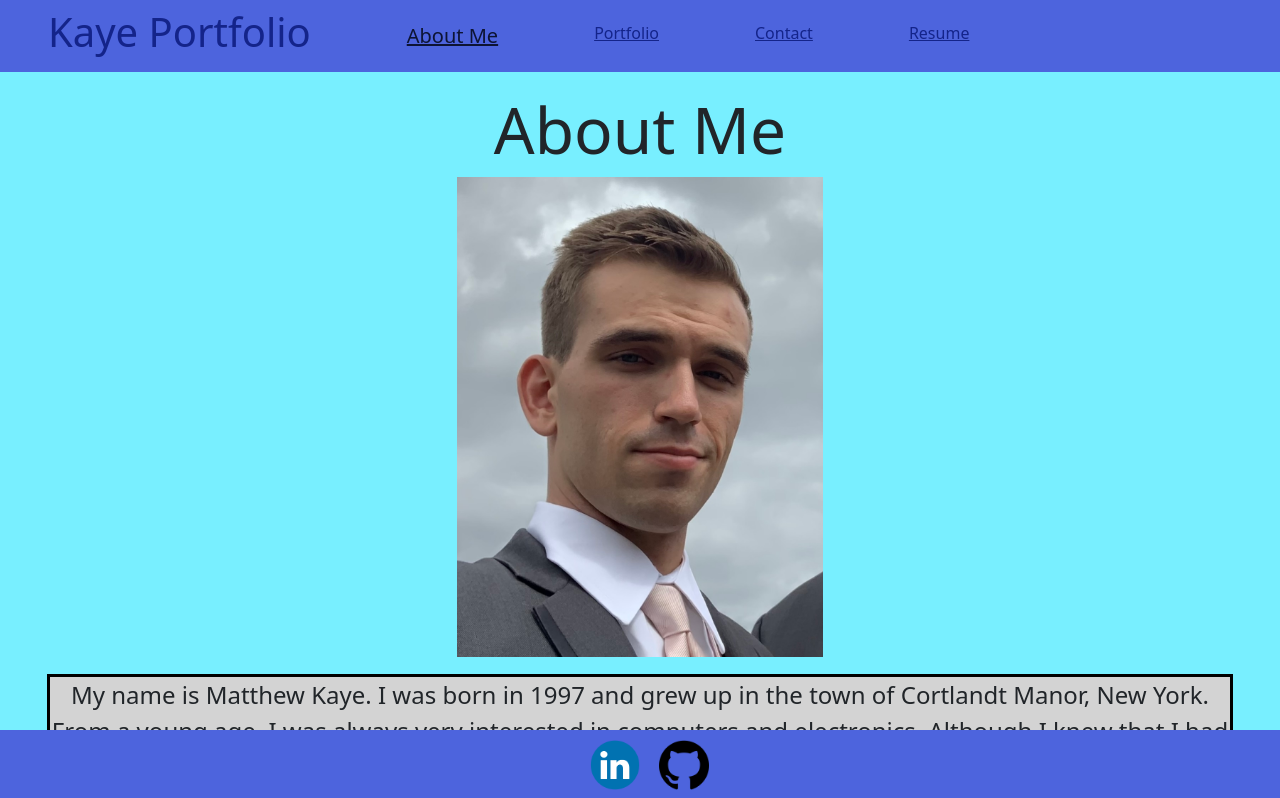
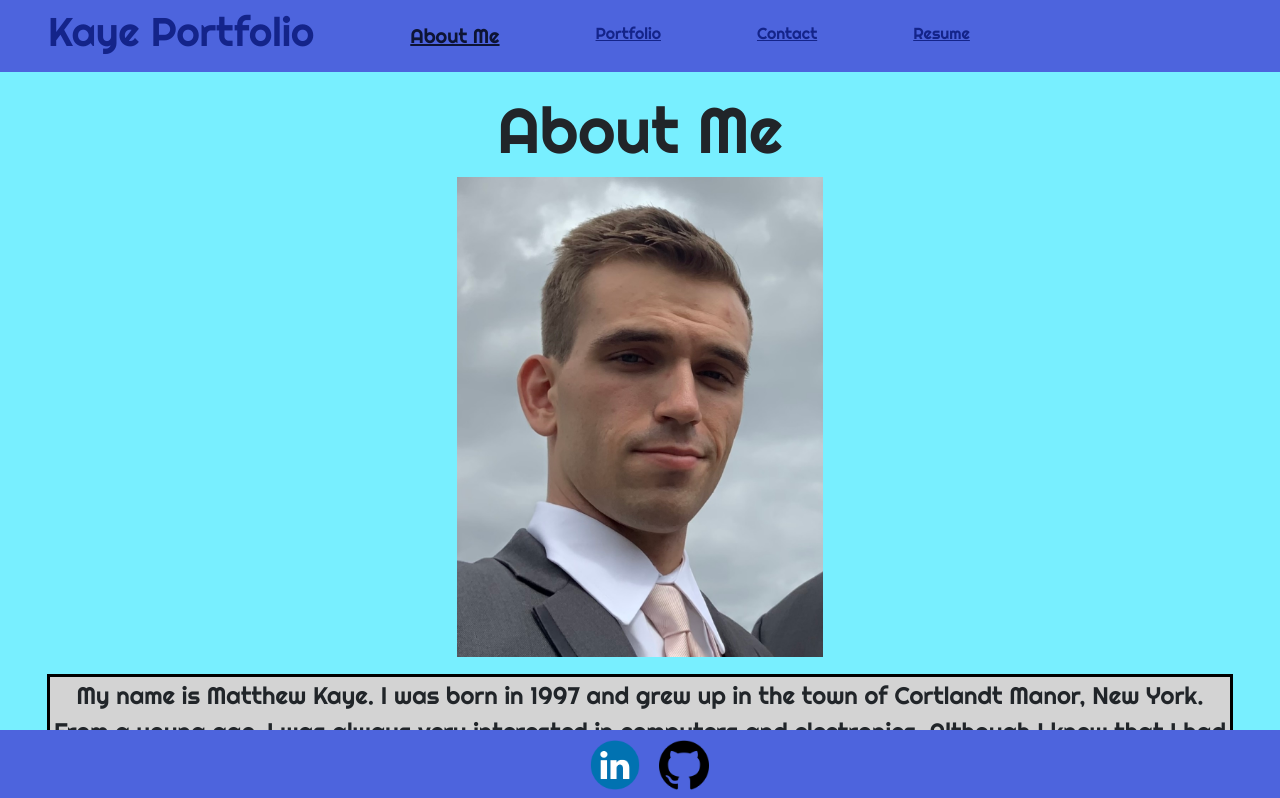
Before and after one commit to mkaye97/employers-react-to-me, a React (Create React App) app: page / in a window 1280 px wide. Shown: the top 798 px of the page. Built offline with nearby package versions, Linux system fonts and the light colour scheme.

Commit message:
Added custom font to all text in App.js and App.css

```diff
--- a/public/index.html
+++ b/public/index.html
@@ -1,14 +1,12 @@
 <!DOCTYPE html>
 <html lang="en">
+
 <head>
   <meta charset="utf-8" />
   <link rel="icon" href="%PUBLIC_URL%/favicon.ico" />
   <meta name="viewport" content="width=device-width, initial-scale=1" />
   <meta name="theme-color" content="#000000" />
-    <meta
-      name="description"
-      content="Web site created using create-react-app"
-    />
+  <meta name="description" content="Web site created using create-react-app" />
   <link rel="apple-touch-icon" href="%PUBLIC_URL%/logo192.png" />
   <!--
       manifest.json provides metadata used when your web app is installed on a
@@ -24,8 +22,12 @@
       work correctly both with client-side routing and a non-root public URL.
       Learn how to configure a non-root public URL by running `npm run build`.
     -->
-    <title>React App</title>
+  <link rel="preconnect" href="https://fonts.googleapis.com">
+  <link rel="preconnect" href="https://fonts.gstatic.com" crossorigin>
+  <link href="https://fonts.googleapis.com/css2?family=Righteous&display=swap" rel="stylesheet">
+  <title>Kaye Portfolio</title>
 </head>
+
 <body>
   <noscript>You need to enable JavaScript to run this app.</noscript>
   <div id="root"></div>
@@ -40,4 +42,5 @@
       To create a production bundle, use `npm run build` or `yarn build`.
     -->
 </body>
+
 </html>
--- a/src/App.css
+++ b/src/App.css
@@ -6,7 +6,8 @@
     --savoy-blue: #4d64ddff;
 }
 
-.bg {
+.bg-and-font {
     min-height: 100vh;
     background-color: var(--electric-blue);
+    font-family: 'Righteous', cursive;
 }
--- a/src/App.js
+++ b/src/App.js
@@ -4,7 +4,7 @@
 
 function App() {
   return (
-    <div className='bg'>
+    <div className='bg-and-font'>
       <Header />
       <Footer />
     </div>
--- a/src/components/pages/About.js
+++ b/src/components/pages/About.js
@@ -14,9 +14,6 @@
         <p className="body-content-format">In 2015, I graduated from Walter Panas High School, and decided to attend Binghamton University. In my time there, I had considered focusing my studies in a number of areas, from Chemistry to Actuarial Science, having a particular interest in phyical sciences. In taking many classes in different fields, a passion for statistics and data science was sparked. It was then I decided to pursue a major of Economics with a specialization in Financial Analysis. After graduating from Bingahtmon in the winter of 2019, I began working for RXR Realty in New York City as a Tenant Services Coordinator.</p>
         <p className="body-content-format">Over the next few years I debated taking a different path in my career and enhancing my knowledge of technology. After some time I came to my decision, and enrolled in Columbia's Coding Bootcamp for Full Stack developers. Since the day I made this decision I have never looked back, and feel as though I truly have something to contribute to this community.</p>
       </div>
-      <br />
-      <br />
-      <br />
     </div>
   )
 };
--- a/src/styles/About.css
+++ b/src/styles/About.css
@@ -7,6 +7,7 @@
 
 div h2 {
     font-size: 400%;
+    font-family: 'Righteous', cursive;
 }
 
 div p {
```
Lines whose indentation alone changed are shown as unchanged.
